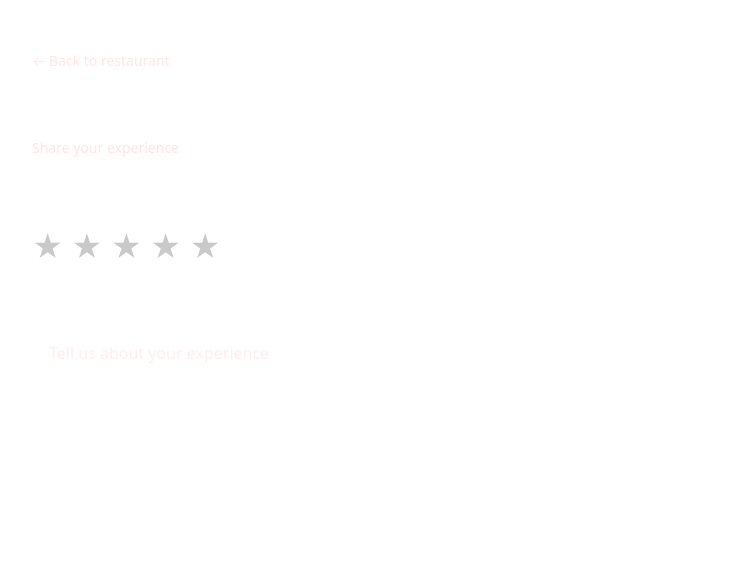
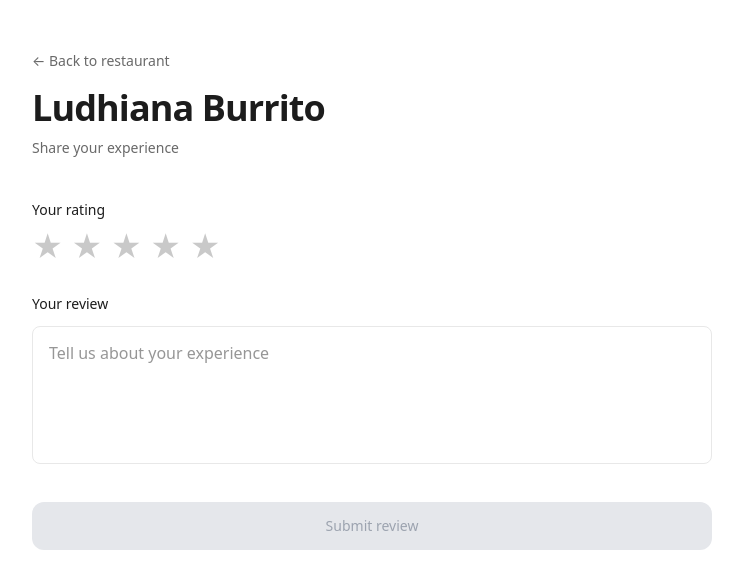
Before and after one commit to Dreaminvestor007/Zomato-lite-review-app-demo, a Next.js app: page /review/1 in a window 1280 px wide. Shown: the top 588 px of the page, without its empty margins (268-1011 px from the left). Built offline with nearby package versions, Linux system fonts and the light colour scheme; no server answers; the database is empty.

Commit message:
Revert to white background with red accents

```diff
--- a/app/globals.css
+++ b/app/globals.css
@@ -7,17 +7,17 @@
 }
 
 html {
-  background: #E23744;
+  background: #ffffff;
 }
 
 body {
   min-height: 100vh;
-  background: #E23744;
-  color: #ffffff;
+  background: #ffffff;
+  color: #1c1c1c;
   -webkit-font-smoothing: antialiased;
 }
 
 ::selection {
-  background: rgba(255, 255, 255, 0.25);
-  color: #ffffff;
+  background: #fef2f2;
+  color: #1c1c1c;
 }
--- a/app/restaurant/[id]/page.tsx
+++ b/app/restaurant/[id]/page.tsx
@@ -161,9 +161,9 @@ export default function RestaurantPage() {
         )}
 
         <Link
-          href={`/review/${id}`}
-          className="mt-10 inline-flex rounded-xl bg-white px-5 py-3.5 text-sm font-medium text-accent transition-opacity hover:opacity-90"
-        >
+              href={`/review/${id}`}
+              className="mt-10 inline-flex rounded-xl bg-accent px-5 py-3.5 text-sm font-medium text-white transition-opacity hover:opacity-90"
+            >
           Add a review
         </Link>
       </div>
--- a/app/review/[restaurantId]/page.tsx
+++ b/app/review/[restaurantId]/page.tsx
@@ -152,7 +152,7 @@ export default function ReviewPage() {
           <button
             type="submit"
             disabled={!canSubmit}
-            className="w-full rounded-xl bg-white px-5 py-3.5 text-sm font-medium text-accent transition-opacity hover:opacity-90 disabled:cursor-not-allowed disabled:bg-white/60 disabled:text-accent/70"
+            className="w-full rounded-xl bg-accent px-5 py-3.5 text-sm font-medium text-white transition-opacity hover:opacity-90 disabled:cursor-not-allowed disabled:bg-gray-200 disabled:text-gray-400"
           >
             {submitting ? "Submitting..." : "Submit review"}
           </button>
--- a/tailwind.config.ts
+++ b/tailwind.config.ts
@@ -8,12 +8,12 @@ export default {
   theme: {
     extend: {
       colors: {
-        paper: "#E23744",
-        ink: "#ffffff",
-        muted: "#ffe5e7",
-        line: "rgba(255, 255, 255, 0.4)",
-        accent: "#ffffff",
-        accentSoft: "rgba(255, 255, 255, 0.16)",
+        paper: "#ffffff",
+        ink: "#1c1c1c",
+        muted: "#696969",
+        line: "#e8e8e8",
+        accent: "#E23744",
+        accentSoft: "#fef2f2",
         zred: "#E23744",
         zorange: "#f4a261",
         zgreen: "#24963f",
```
